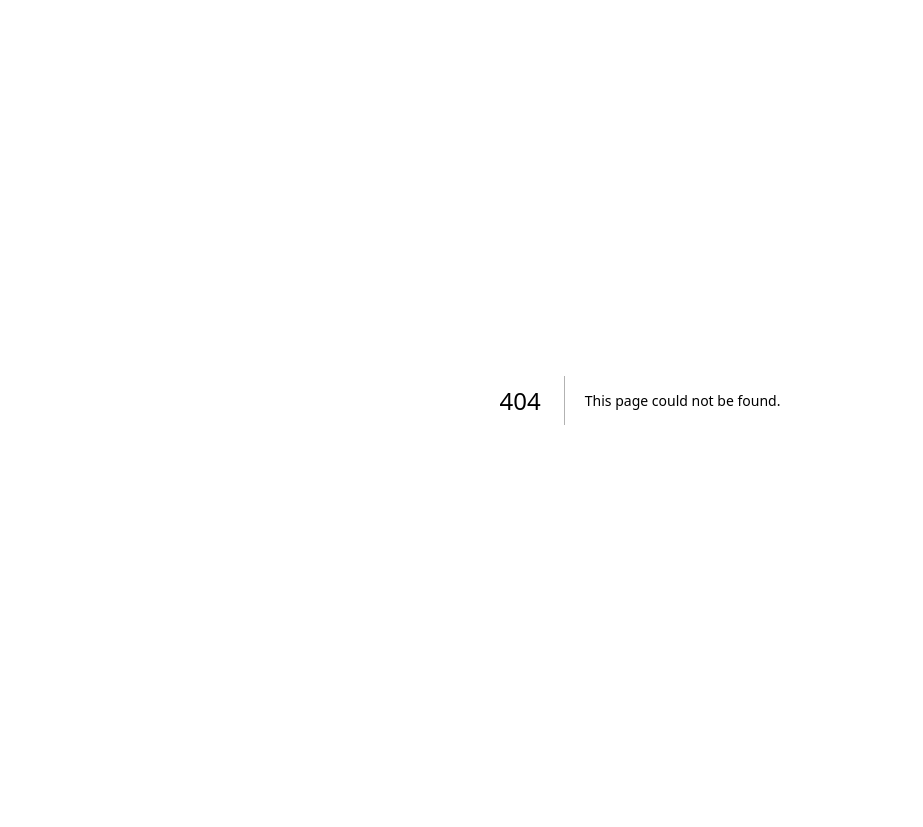
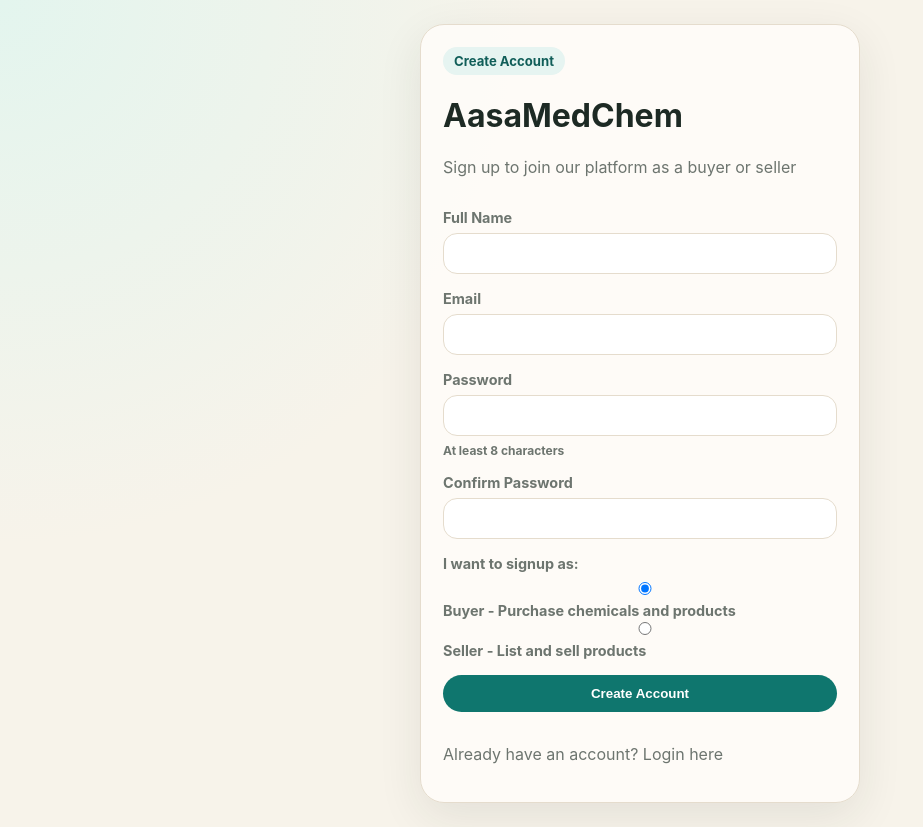
Before and after one commit to iamabirakash/aasamedchem, a Next.js app: page /signup in a window 1280 px wide. Before the commit this address had no page. Shown: the whole page, without its empty margins (0-923 px from the left). Before the commit the page ends 800 px from the top, so only its background shows below. Built offline with nearby package versions, Linux system fonts and the light colour scheme; no server answers.

Commit message:
Added Singup Feature

```diff
--- a/app/actions.ts
+++ b/app/actions.ts
@@ -6,6 +6,7 @@ import { login, logout, requireUser } from "@/lib/auth";
 import { ensureSchema, sql } from "@/lib/db";
 import { isPositive, multiplyByInteger, multiplyScaled, parseDecimalToScaled, scaledToDecimal } from "@/lib/decimal";
 import { baseUnitForDimension, type Dimension, type Unit } from "@/lib/units";
+import { hashPassword } from "@/lib/passwords";
 
 const unitFactor: Record<Unit, bigint> = {
   g: 1n,
@@ -25,6 +26,58 @@ export async function loginAction(formData: FormData) {
 export async function logoutAction() {
   await logout();
   redirect("/login");
+}
+
+export async function signupAction(formData: FormData) {
+  const name = String(formData.get("name") ?? "").trim();
+  const email = String(formData.get("email") ?? "").trim().toLowerCase();
+  const password = String(formData.get("password") ?? "");
+  const confirmPassword = String(formData.get("confirmPassword") ?? "");
+  const role = String(formData.get("role") ?? "").toLowerCase();
+
+  // Validation
+  if (!name) {
+    throw new Error("Name is required");
+  }
+  if (!email) {
+    throw new Error("Email is required");
+  }
+  if (!password) {
+    throw new Error("Password is required");
+  }
+  if (password !== confirmPassword) {
+    throw new Error("Passwords do not match");
+  }
+  if (password.length < 8) {
+    throw new Error("Password must be at least 8 characters long");
+  }
+  if (!["buyer", "seller"].includes(role)) {
+    throw new Error("Invalid role. Only buyer or seller allowed");
+  }
+
+  await ensureSchema();
+
+  // Check if email already exists
+  const existingUser = await sql`
+    SELECT id FROM users WHERE lower(email) = ${email}
+  `;
+  if (existingUser.length > 0) {
+    throw new Error("Email already registered");
+  }
+
+  // Create new user
+  const passwordHash = hashPassword(password);
+  const result = await sql`
+    INSERT INTO users (name, email, password_hash, role)
+    VALUES (${name}, ${email}, ${passwordHash}, ${role})
+    RETURNING id
+  `;
+
+  const userId = result[0].id;
+
+  // Log the user in
+  const user = await login(email, password);
+  redirect(user.role === "seller" ? "/seller" : "/products");
 }
 
 export async function saveProductAction(formData: FormData) {
--- /dev/null
+++ b/app/signup/page.tsx
@@ -0,0 +1,60 @@
+import Link from "next/link";
+import { signupAction } from "@/app/actions";
+
+export default function SignupPage() {
+  return (
+    <main className="login">
+      <form className="card stack" action={signupAction}>
+        <div>
+          <span className="pill">Create Account</span>
+          <h1>AasaMedChem</h1>
+          <p className="muted">Sign up to join our platform as a buyer or seller</p>
+        </div>
+
+        <label>
+          Full Name
+          <input name="name" type="text" required />
+        </label>
+
+        <label>
+          Email
+          <input name="email" type="email" required />
+        </label>
+
+        <label>
+          Password
+          <input name="password" type="password" required minLength={8} />
+          <small className="muted">At least 8 characters</small>
+        </label>
+
+        <label>
+          Confirm Password
+          <input name="confirmPassword" type="password" required minLength={8} />
+        </label>
+
+        <label>
+          I want to signup as:
+          <div className="role-options">
+            <label>
+              <input type="radio" name="role" value="buyer" required defaultChecked />
+              Buyer - Purchase chemicals and products
+            </label>
+            <label>
+              <input type="radio" name="role" value="seller" required />
+              Seller - List and sell products
+            </label>
+          </div>
+        </label>
+
+        <button type="submit">Create Account</button>
+
+        <p className="muted center">
+          Already have an account?{" "}
+          <Link href="/login" className="link">
+            Login here
+          </Link>
+        </p>
+      </form>
+    </main>
+  );
+}
```
Also changed, not shown: app/login/page.tsx (+8 -0 lines), app/page.tsx (+17 -0 lines).
